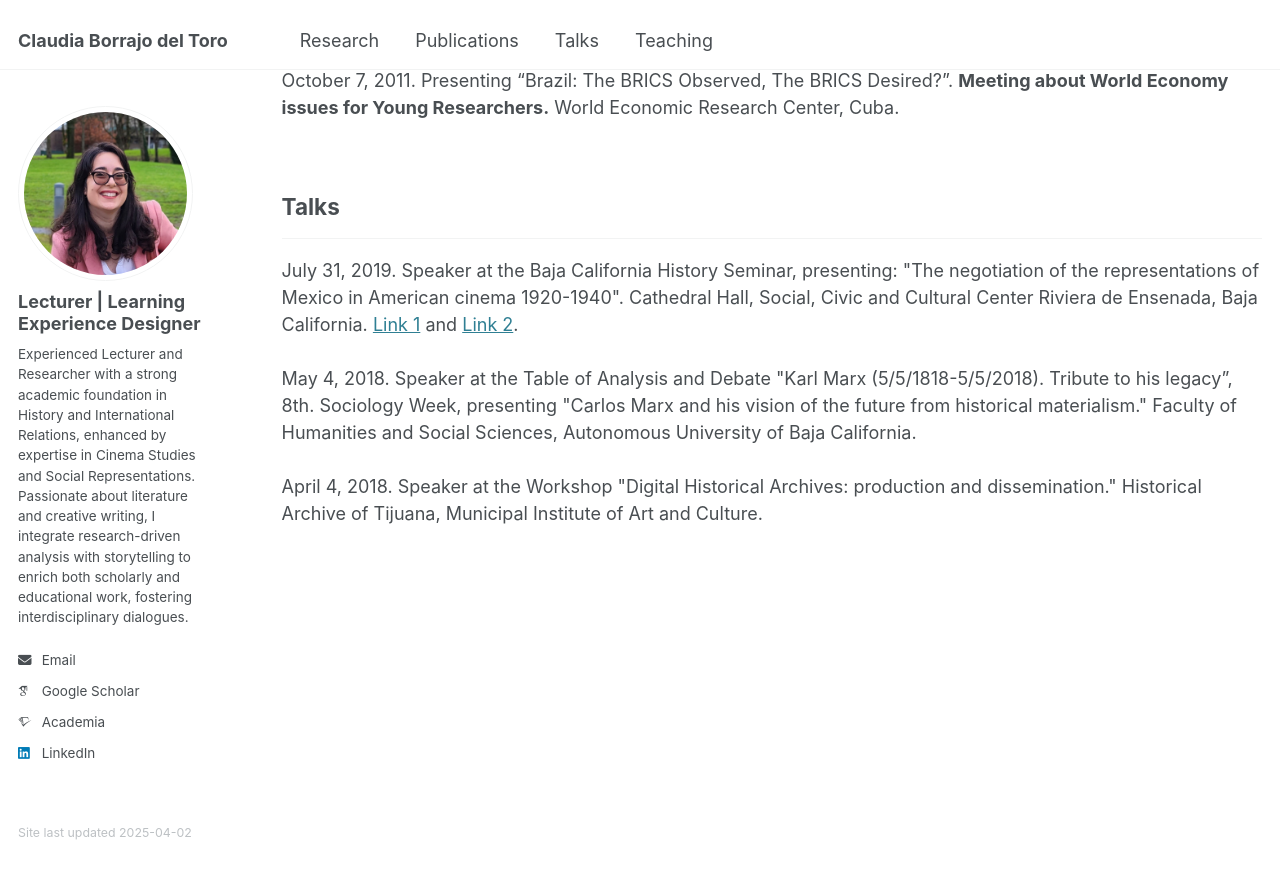
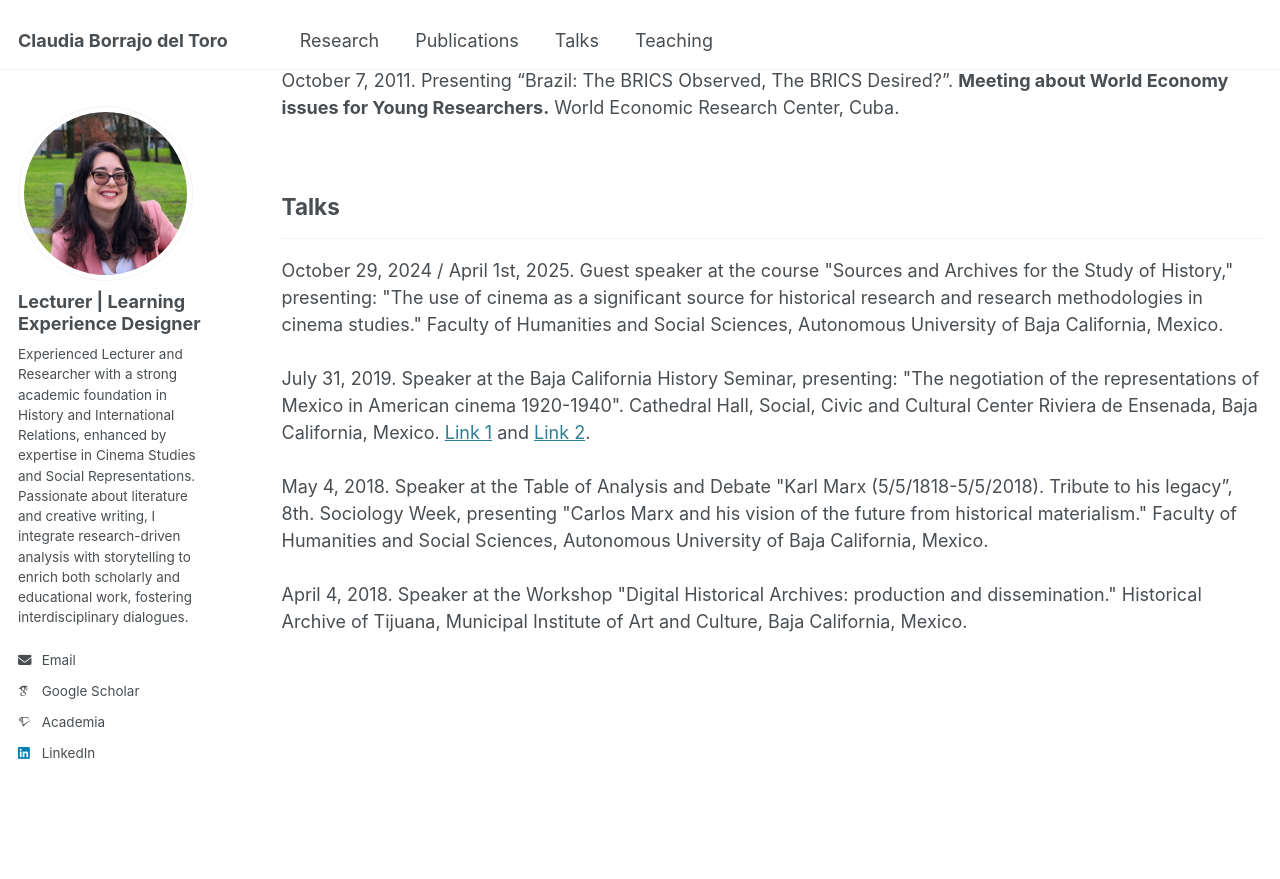
Before and after one commit to claudiabt/claudiabt.github.io, a Jekyll site: the page built from _pages/talks.html, in a window 1280 px wide and 900 px high, scrolled down 3787 px. Shown: the top 879 px of the window. Built offline with Jekyll 4.4.1, drawn with Linux system fonts in a browser that asks for light colours; some web fonts are replaced.

Commit message:
Update talks.html

```diff
--- a/_pages/talks.html
+++ b/_pages/talks.html
@@ -43,13 +43,16 @@ October 7, 2011. Presenting “Brazil: The BRICS Observed, The BRICS Desired?”
 <br>
 
 <h2>Talks</h2><hr />
-July 31, 2019. Speaker at the Baja California History Seminar, presenting: "The negotiation of the representations of Mexico in American cinema 1920-1940". Cathedral Hall, Social, Civic and Cultural Center Riviera de Ensenada, Baja California. <span class="wordwrap"><a target="blank" href="https://ensenada.net/noticias/nota.php?id=57681">Link 1</a> and</span> <span class="wordwrap"><a target="blank" href="https://www.elvigia.net/general/2019/8/2/defendio-gobierno-mexicanos-en-el-cine-333077.html">Link 2</a>.</span>
+October 29, 2024 / April 1st, 2025. Guest speaker at the course "Sources and Archives for the Study of History," presenting: "The use of cinema as a significant source for historical research and research methodologies in cinema studies." Faculty of Humanities and Social Sciences, Autonomous University of Baja California, Mexico.
 <br>
 <br>
-May 4, 2018. Speaker at the Table of Analysis and Debate "Karl Marx (5/5/1818-5/5/2018). Tribute to his legacy”, 8th. Sociology Week, presenting "Carlos Marx and his vision of the future from historical materialism." Faculty of Humanities and Social Sciences, Autonomous University of Baja California.
+July 31, 2019. Speaker at the Baja California History Seminar, presenting: "The negotiation of the representations of Mexico in American cinema 1920-1940". Cathedral Hall, Social, Civic and Cultural Center Riviera de Ensenada, Baja California, Mexico. <span class="wordwrap"><a target="blank" href="https://ensenada.net/noticias/nota.php?id=57681">Link 1</a> and</span> <span class="wordwrap"><a target="blank" href="https://www.elvigia.net/general/2019/8/2/defendio-gobierno-mexicanos-en-el-cine-333077.html">Link 2</a>.</span>
 <br>
 <br>
-April 4, 2018. Speaker at the Workshop "Digital Historical Archives: production and dissemination." Historical Archive of Tijuana, Municipal Institute of Art and Culture.
+May 4, 2018. Speaker at the Table of Analysis and Debate "Karl Marx (5/5/1818-5/5/2018). Tribute to his legacy”, 8th. Sociology Week, presenting "Carlos Marx and his vision of the future from historical materialism." Faculty of Humanities and Social Sciences, Autonomous University of Baja California, Mexico.
+<br>
+<br>
+April 4, 2018. Speaker at the Workshop "Digital Historical Archives: production and dissemination." Historical Archive of Tijuana, Municipal Institute of Art and Culture, Baja California, Mexico.
 <br>
 <br>
 
```
